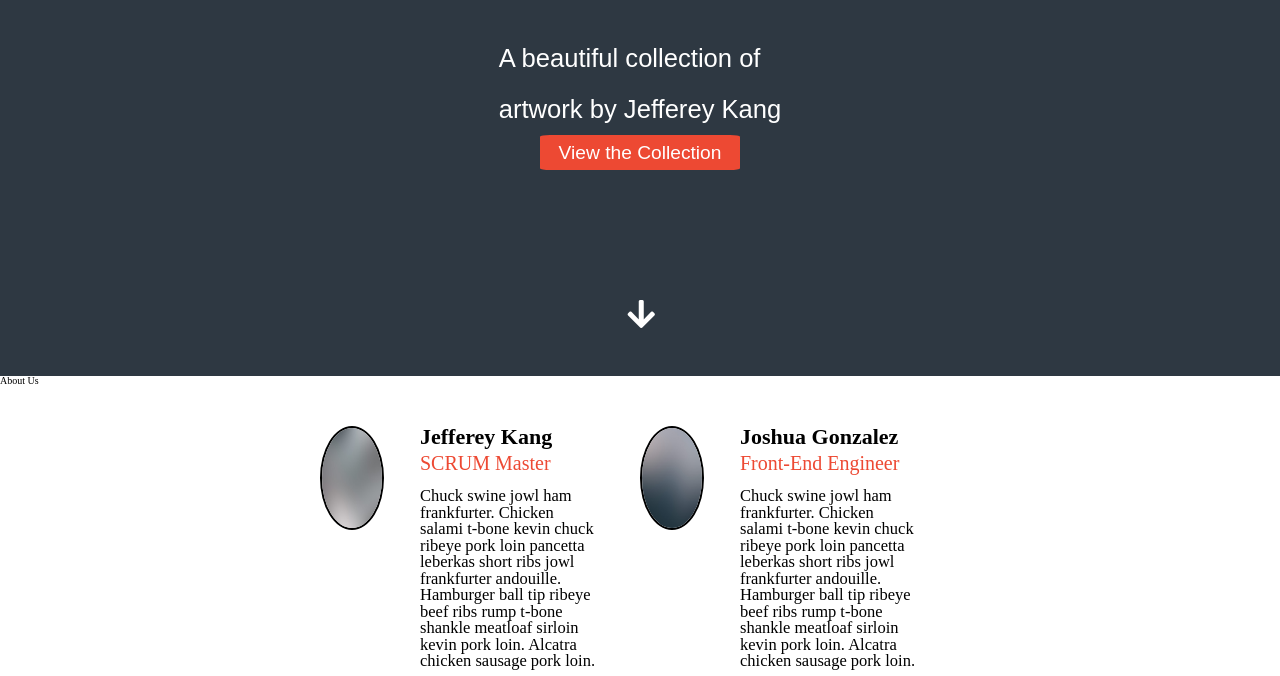
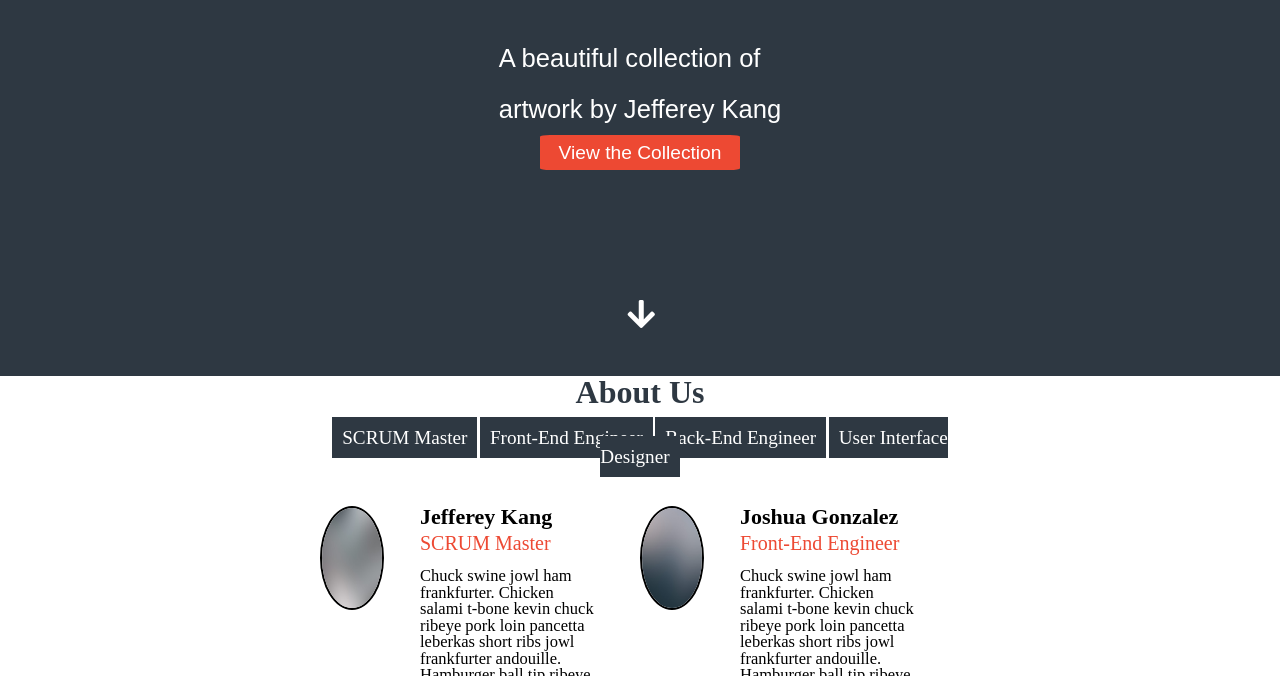
Before and after one commit to artfoliobuild/UserInterface, a plain HTML site: page index.html in a window 1280 px wide. Shown: the part 424-1100 px from the top of the page. Drawn offline with Linux system fonts and the light colour scheme; a web font is replaced by a local one.

Commit message:
Added about-us role tabs

```diff
--- a/index.html
+++ b/index.html
@@ -43,13 +43,19 @@
                 </div><!--jumbo end-->
 
                 <!-- About Us -->
-                <div>
+                <section class="about-us-tabs">
                         <h2>About Us</h2>
-                </div>
+                        <div>
+                            <span data-sc>SCRUM Master</span>
+                            <span data-fe>Front-End Engineer</span>
+                            <span data-be>Back-End Engineer</span>
+                            <span data-ui>User Interface Designer</span>
+                        </div>
+                </section>
                 <div class="about-us">
 
 
-                    <section><!-- One -->
+                    <section data-sc><!-- One -->
                         <div class="img-container">
 
                             <img src="./img/pic01.jpg">
@@ -72,7 +78,7 @@
                         </div><!--text-container end-->
                     </section>
 
-                    <section><!-- Two -->
+                    <section data-fe><!-- Two -->
                         <div class="img-container">
 
                             <img src="./img/pic02.jpg">
@@ -95,7 +101,7 @@
                         </div><!--text-container end-->
                     </section>
 
-                    <section><!-- Three -->
+                    <section data-be><!-- Three -->
                         <div class="img-container">
 
                             <img src="./img/pic03.jpg">
@@ -118,7 +124,7 @@
                         </div><!--text-container end-->
                     </section>
 
-                    <section><!-- Four -->
+                    <section data-ui><!-- Four -->
                         <div class="img-container">
 
                             <img src="./img/pic04.jpg">
--- a/less/about_us.less
+++ b/less/about_us.less
@@ -73,3 +73,28 @@
     }
 
 }
+
+.about-us-tabs {
+    width: 50%;
+    max-width: 100vw;
+    display: flex;
+    flex-direction: column;
+    margin: 0 auto;
+    text-align: center;
+    color: #2e3842;;
+
+    h2 {
+        font-size: 2rem;
+        font-weight: bold;
+        margin-bottom: 20px;
+    }
+
+    span {
+        width: 25%;
+        height: 80px;
+        font-size: 1.2rem;
+        color: white;
+        background-color: #2e3842;
+        padding: 10px;
+    }
+}
```
Also changed, not shown: css/index.css.
